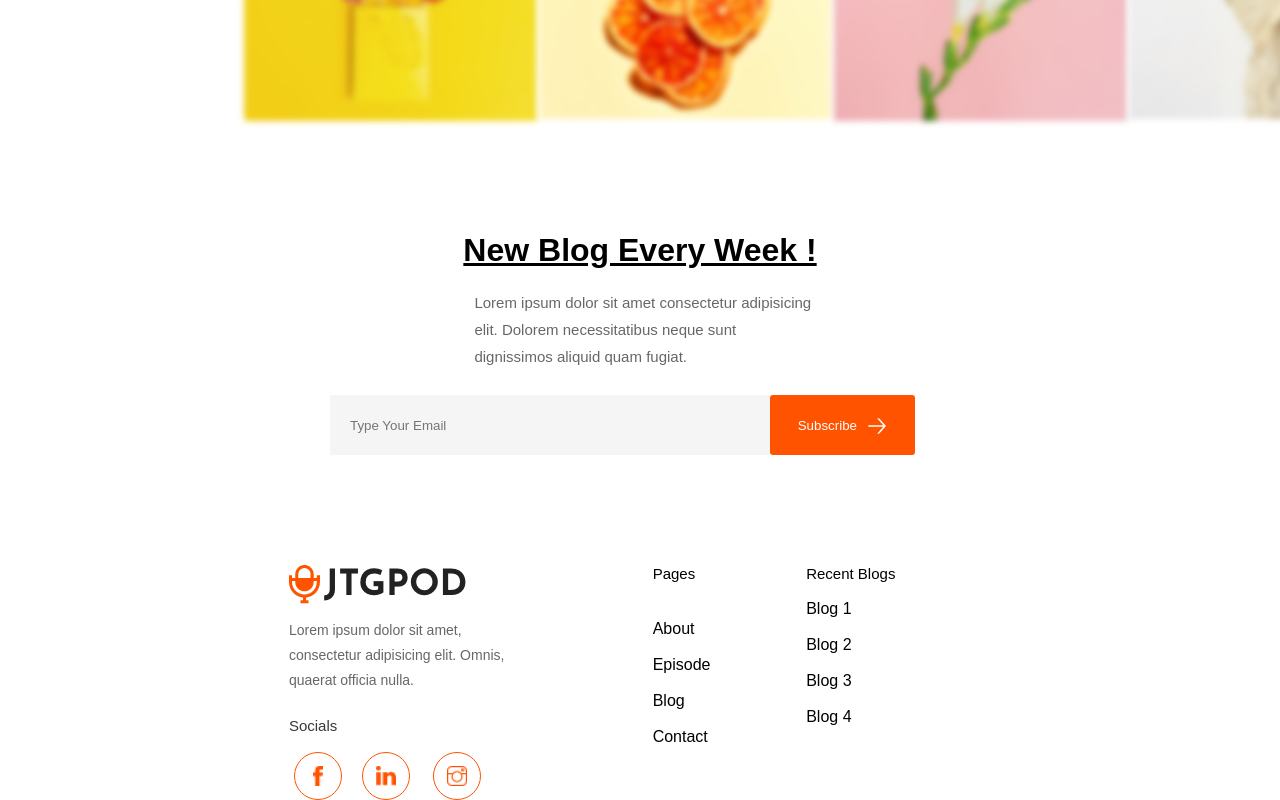
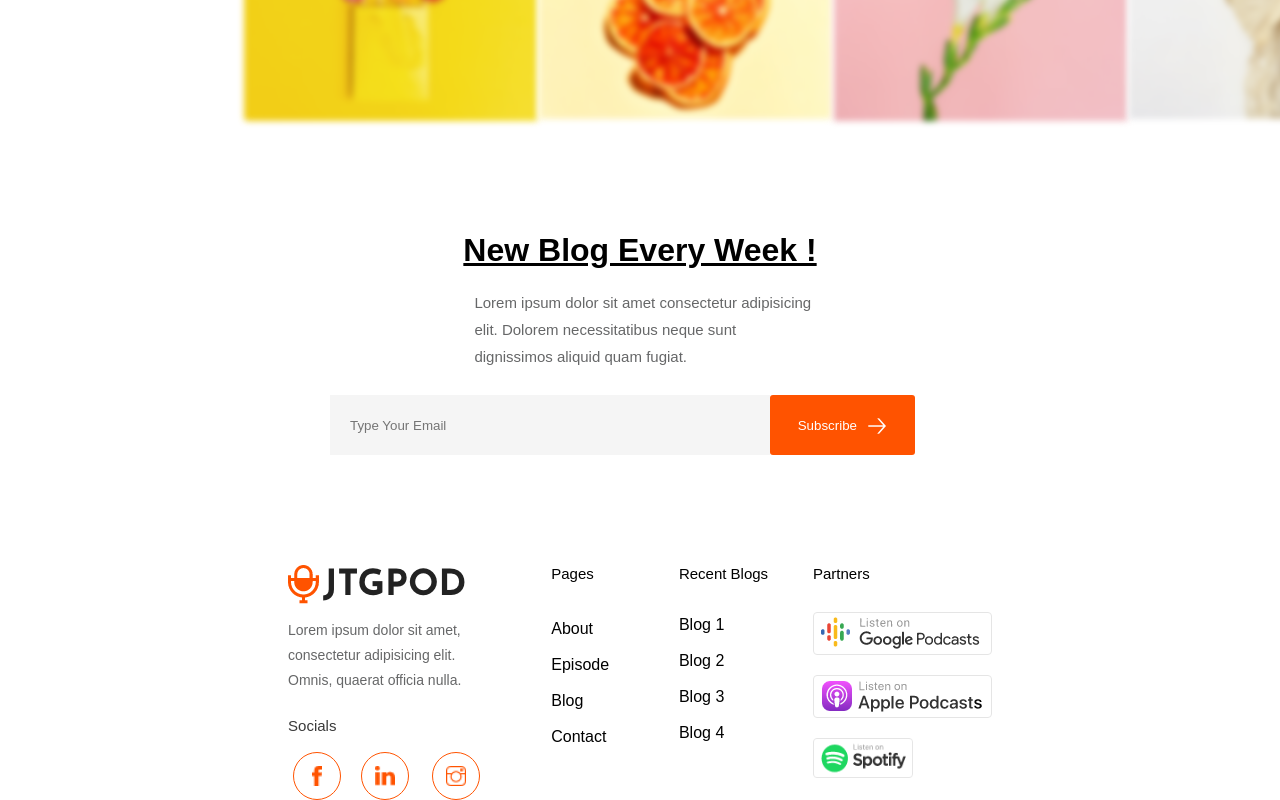
Before and after one commit to ParijaMalgaonkar/JTG-test, a plain HTML site: page HTML/index.html in a window 1280 px wide. Shown: the part 2833-3633 px from the top of the page. Drawn offline with Linux system fonts and the light colour scheme.

Commit message:
footer changes

```diff
--- a/HTML/index.html
+++ b/HTML/index.html
@@ -270,15 +270,18 @@
                         <p class="pageslinks">Contact</p>
                     </div>
                     <div class="recentBlogs">
-                        <div class="pages">
                             <h3 class="footer-title">Recent Blogs</h3>
-                            <p class="pageslinks">Blog 1</p>
+                            <p class="pageslinkstop">Blog 1</p>
                             <p class="pageslinks">Blog 2</p>
                             <p class="pageslinks">Blog 3</p>
                             <p class="pageslinks">Blog 4</p>
-                        </div>
                     </div>
-                    <div class="partners"></div>
+                    <div class="partners">
+                        <h3 class="footer-title">Partners</h3>
+                        <img class="google" src="../Assets/Google.png"/>
+                        <img class="apple" src="../Assets/Apple.png"/>
+                        <img class="spotify" src="../Assets/Spotify.png"/>
+                    </div>
 
 
                 </div>
--- a/Styles/styles.css
+++ b/Styles/styles.css
@@ -468,10 +468,10 @@ body {
 .logoSocials {
     display: flex;
     flex-direction: column;
-    width: 30%;
+    width: 25%;
     align-items: flex-start;
     justify-content: flex-start;
-    margin-right: 80px;
+    /* margin-right: 50px;  */
 }
 
 .footer-title {
@@ -517,9 +517,45 @@ body {
 .pages {
     display:flex;
     flex-direction: column;
-    margin-right: 50px;
+    margin-left: 20px;
+    margin-right: 55px;
+
+}
+
+.pageslinkstop {
+    margin-top: 34px;
 }
 
 .pageslinks {
     margin-top: 18px;
 }
+
+.recentBlogs {
+    display: flex;
+    flex-direction: column;
+    margin-left: -30px;
+}
+
+.partners {
+    display:flex;
+    flex-direction:column;
+    justify-content: space-between;
+}
+
+
+.google {
+    margin-top: 30px;
+    margin-bottom: 10px;
+}
+
+.apple {
+    margin-top: 10px;
+    margin-bottom: 10px;
+}
+
+.spotify {
+    width: 100px;
+    height: 40px;
+    margin-top: 10px;
+
+}
```
Also changed, not shown: Assets/Apple.png (renamed from Assets/JTG Pod Assignment assets/apple_podcast@2x.png), Assets/Google.png (renamed from Assets/JTG Pod Assignment assets/google_podcast@2x.png), Assets/Spotify.png (renamed from Assets/JTG Pod Assignment assets/spotify@2x.png).
